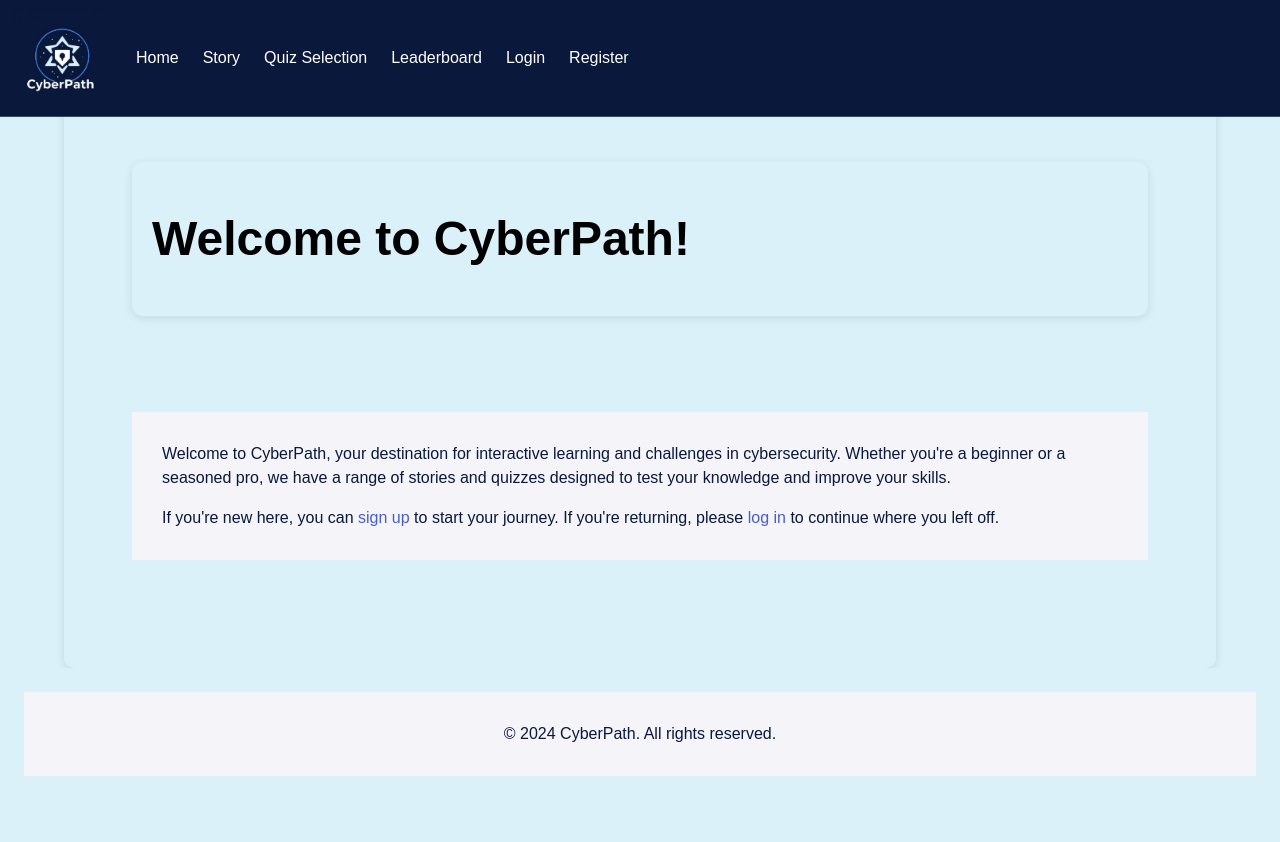
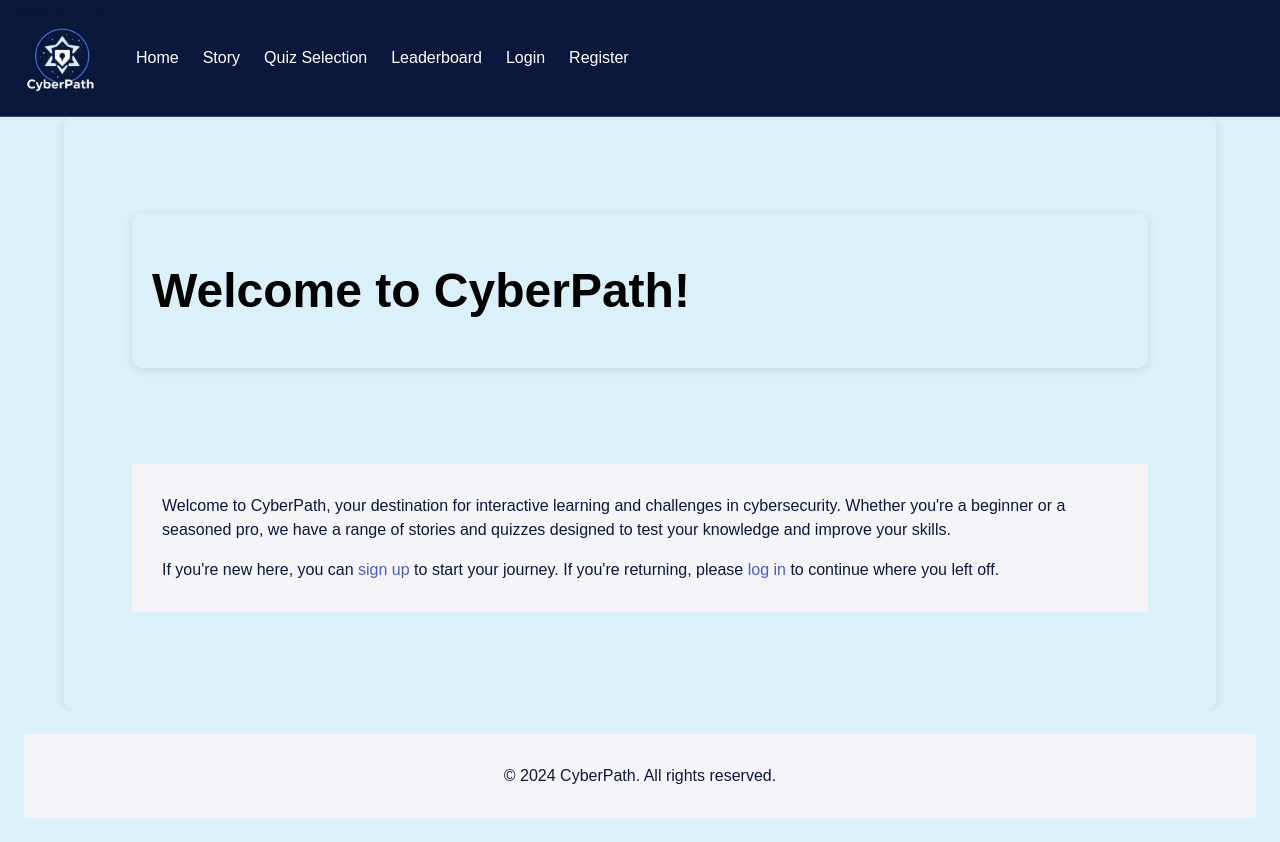
Before and after one commit to harveywalker500/CyberPath, a PHP site: page / in a window 1280 px wide. Before the commit the page ends 776 px from the top, so only its background shows below. Run offline with PHP 8.4, Linux system fonts and the light colour scheme; some libraries are stand-ins or nearby versions.

Commit message:
update the stylesheet

```diff
--- a/css/stylesheet.css
+++ b/css/stylesheet.css
@@ -7,7 +7,7 @@
 
 body {
     margin: 0;
-    padding-top: rem; /* Space for fixed navbar */
+    padding-top: 3.25rem; /* Space for fixed navbar */
     height: 100vh; /* Ensure body takes the full height of the viewport */
     display: flex;
     flex-direction: column; /* Stack content vertically */
```
